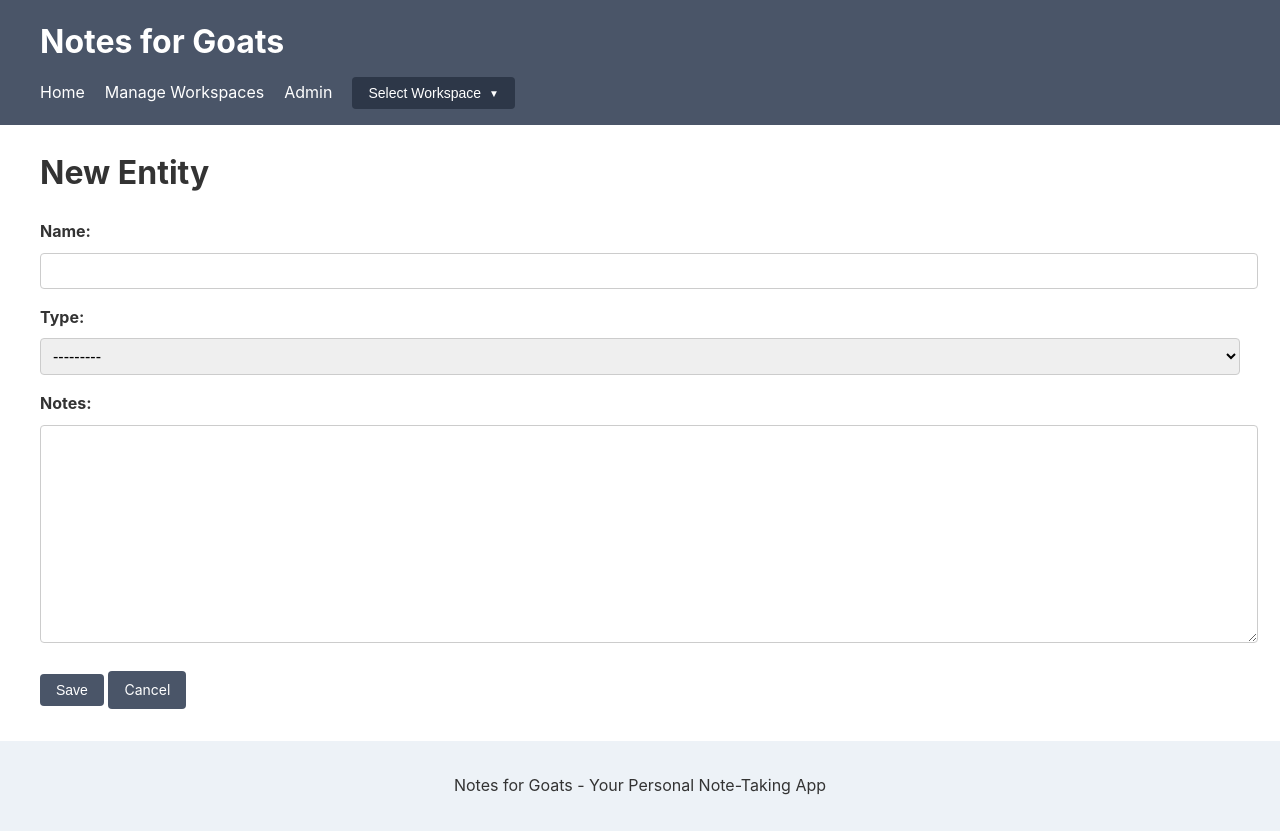
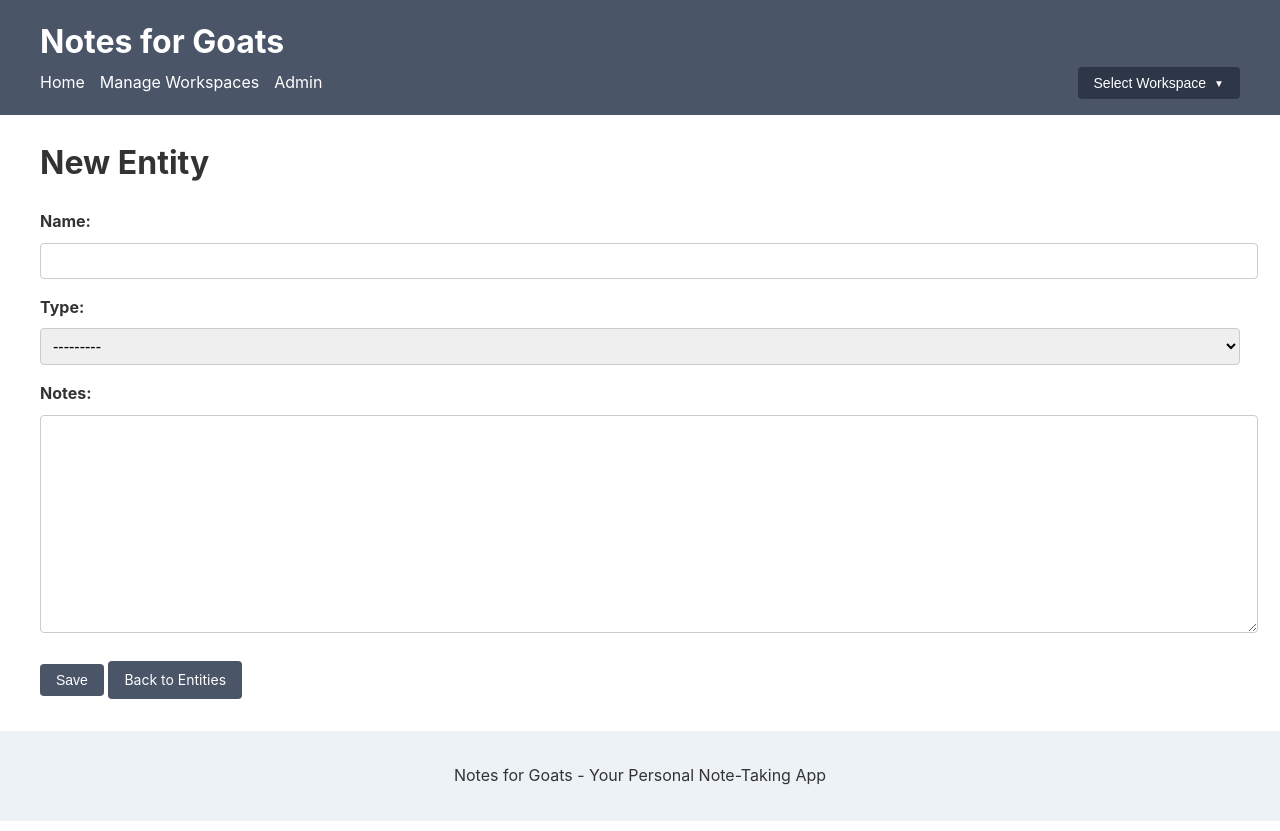
Before and after one commit to emily-flambe/notes-for-goats, a Django app: page /workspaces/1/entities/new/ in a window 1280 px wide. Run offline with Django 5.2, Linux system fonts and the light colour scheme; tables that the repository leaves empty hold one stand-in row (values such as "Sample post").

Commit message:
move workspace dropdown to right of screen

```diff
--- a/notes_for_goats/notekeeper/templates/notekeeper/base.html
+++ b/notes_for_goats/notekeeper/templates/notekeeper/base.html
@@ -28,12 +28,13 @@
         nav {
             display: flex;
             align-items: center;
-            gap: 20px;
-            margin-top: 10px;
+            justify-content: flex-start;
+            flex-wrap: wrap;
         }
         nav a {
             color: white;
             text-decoration: none;
+            margin-right: 15px;
         }
         nav a:hover {
             text-decoration: underline;
@@ -70,6 +71,7 @@
             border-radius: 4px;
             max-height: 400px;
             overflow-y: auto;
+            margin-right: 0;
         }
         .dropdown-content a {
             color: #333;
@@ -77,6 +79,7 @@
             text-decoration: none;
             display: block;
             border-bottom: 1px solid #ddd;
+            margin-right: 0;
         }
         .dropdown-content a:last-child {
             border-bottom: none;
@@ -180,6 +183,11 @@
             background-color: #bee3f8;
             color: #2c5282;
         }
+        .workspace-dropdown {
+            position: relative;
+            margin-left: auto;
+            margin-right: 0;
+        }
     </style>
 </head>
 <body>
--- a/notes_for_goats/notekeeper/templates/notekeeper/entity_form.html
+++ b/notes_for_goats/notekeeper/templates/notekeeper/entity_form.html
@@ -47,7 +47,11 @@
 
     <div class="form-actions">
         <button type="submit" class="btn">Save</button>
-        <a href="{% url 'notekeeper:entity_list' workspace_id=workspace.id %}" class="btn">Cancel</a>
+        {% if entity %}
+            <a href="{% url 'notekeeper:entity_detail' workspace_id=workspace.id pk=entity.id %}" class="btn">Cancel</a>
+        {% else %}
+            <a href="{% url 'notekeeper:entity_list' workspace_id=workspace.id %}" class="btn">Back to Entities</a>
+        {% endif %}
     </div>
 </form>
 
--- a/notes_for_goats/notekeeper/views.py
+++ b/notes_for_goats/notekeeper/views.py
@@ -133,15 +133,21 @@ def entity_create(request, workspace_id):
 
 def entity_edit(request, workspace_id, pk):
     workspace = get_object_or_404(Workspace, pk=workspace_id)
-    entity = get_object_or_404(Entity, pk=pk)
+    entity = get_object_or_404(Entity, pk=pk, workspace=workspace)  # Ensure entity belongs to this workspace
+
     if request.method == "POST":
         form = EntityForm(request.POST, instance=entity)
         if form.is_valid():
             entity = form.save()
-            return redirect('notekeeper:entity_detail', workspace_id=workspace.pk, pk=entity.pk)
+            return redirect('notekeeper:entity_detail', workspace_id=workspace.id, pk=entity.pk)
     else:
         form = EntityForm(instance=entity)
-    return render(request, 'notekeeper/entity_form.html', {'form': form})
+
+    return render(request, 'notekeeper/entity_form.html', {
+        'form': form,
+        'workspace': workspace,  # Pass the workspace to the template
+        'entity': entity  # Pass the entity to the template
+    })
 
 def workspace_list(request):
     workspaces = Workspace.objects.all()
```
